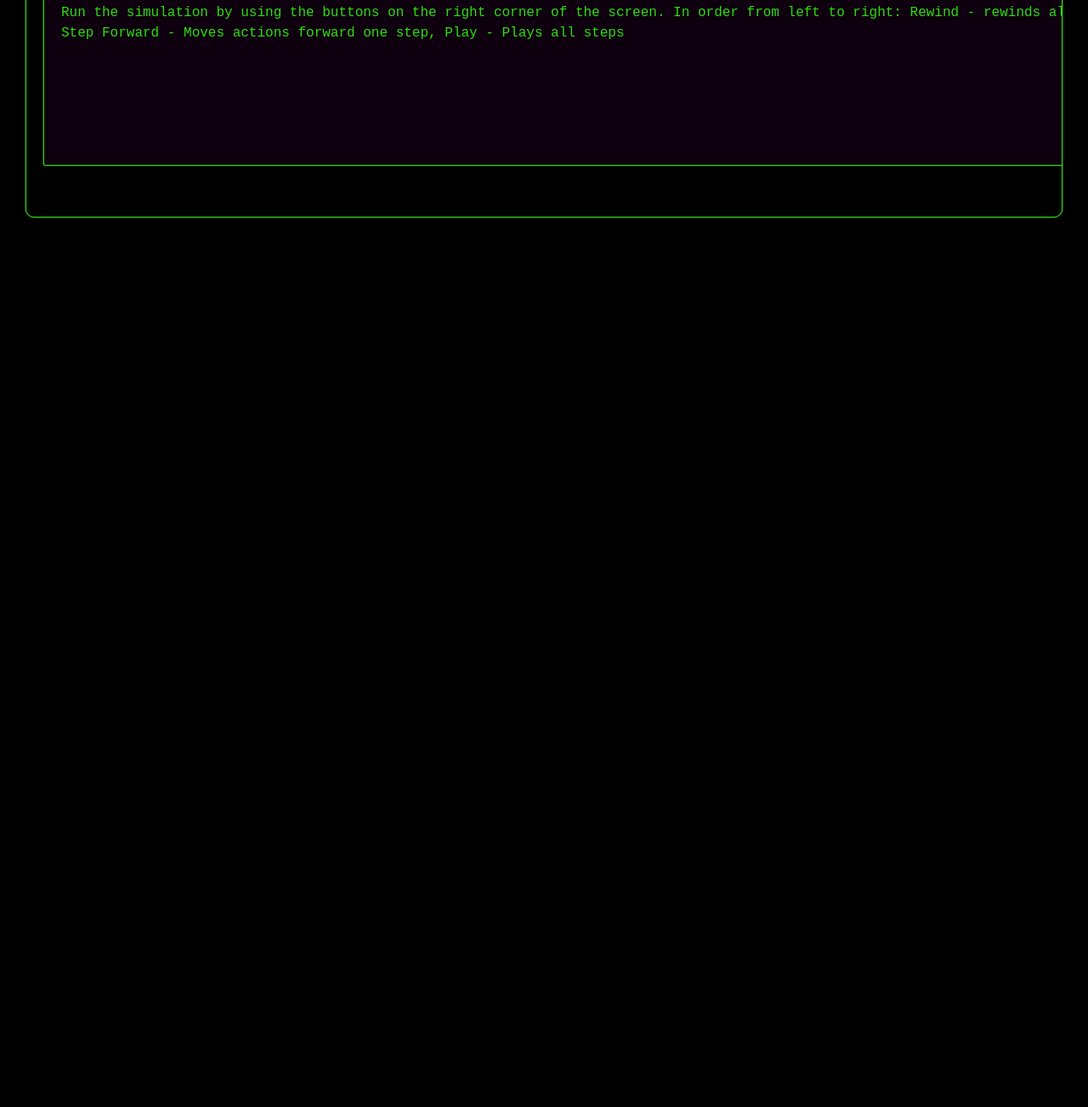
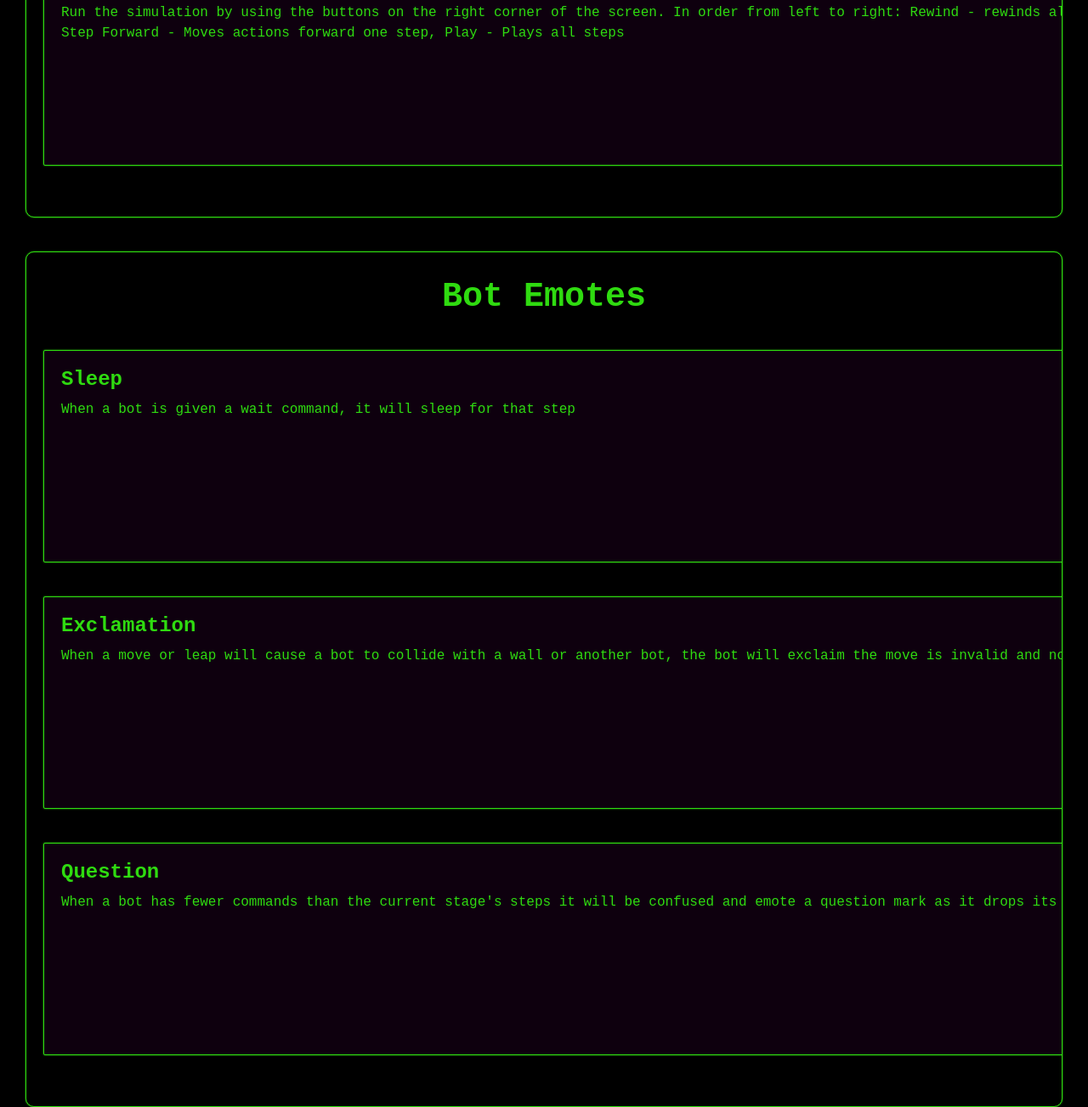
Before and after one commit to YesTea2/YesTea2.github.io, a plain HTML site: page cmd.html in a window 1280 px wide. Shown: the part 2478-3781 px from the top of the page at 85% size. Before the commit the page ends 2804 px from the top, so only its background shows below. Drawn offline with Linux system fonts and the light colour scheme.

Commit message:
Update cmd.html

```diff
--- a/cmd.html
+++ b/cmd.html
@@ -124,6 +124,41 @@
         </div>
         </div>
         </section>
+
+    <section class="main-section">
+  <div class="text-container full-width">
+    <h1 class ="center-label">Bot Emotes</h1>
+
+    <div class="bot-section">
+      <div class="bot-text">
+        <h2>Sleep</h2>
+        <p>When a bot is given a wait command, it will sleep for that step</p>
+        </div>
+        <div class="bot-image">
+        <img src="assets/img/cmd/sleep.jpg" alt="Color Bot" />
+        </div>
+    </div>
+
+    <div class="bot-section">
+      <div class="bot-text">
+        <h2>Exclamation</h2>
+        <p>When a move or leap will cause a bot to collide with a wall or another bot, the bot will exclaim the move is invalid and not move for that step</p>
+        </div>
+        <div class="bot-image">
+        <img src="assets/img/cmd/collide.jpg" alt="Color Bot" />
+        </div>
+    </div>
+
+    <div class="bot-section">
+      <div class="bot-text">
+        <h2>Question</h2>
+        <p>When a bot has fewer commands than the current stage's steps it will be confused and emote a question mark as it drops its shield</p>
+        </div>
+        <div class="bot-image">
+        <img src="assets/img/cmd/question.jpg" alt="Color Bot" />
+        </div>
+    </div>
+    </section>
   </main>
 
 
```
